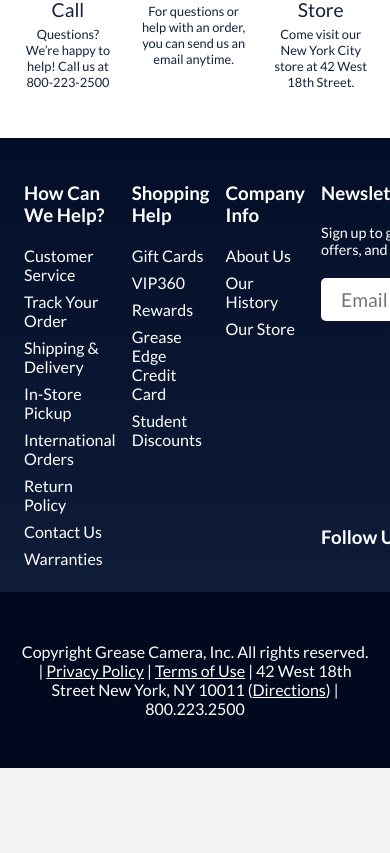
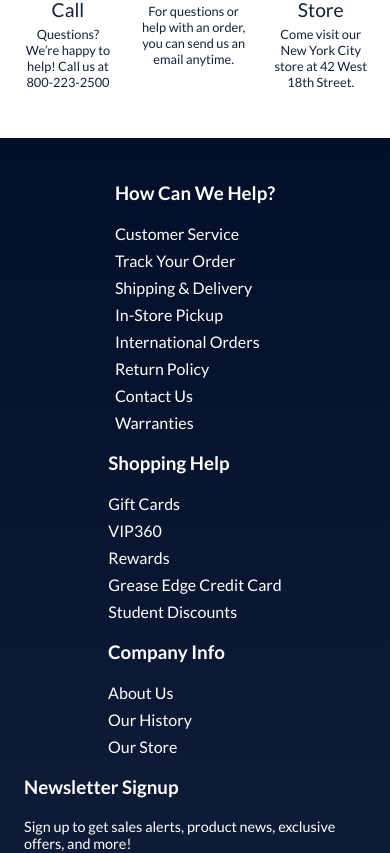
Before and after one commit to alRegus/grease, a React (Create React App) app: page /info/aboutUs in a window 390 px wide. Shown: the part 5251-6104 px from the top of the page. Before the commit the page ends 6019 px from the top, so only its background shows below. Built offline with nearby package versions, Linux system fonts and the light colour scheme; no server answers; the HTML template or start-up script is replaced by a standard one.

Commit message:
made Footer responsive

```diff
--- a/src/components/Footer.module.scss
+++ b/src/components/Footer.module.scss
@@ -18,6 +18,7 @@ footer {
     }
   }
   &-services {
+    margin: 0;
     h3 {
       margin: 20px 0;
     }
@@ -27,6 +28,7 @@ footer {
     }
   }
   &-shopping-help {
+    margin: 0;
     h3 {
       margin: 20px 0;
     }
@@ -36,6 +38,7 @@ footer {
     }
   }
   &-company-info {
+    margin: 0;
     h3 {
       margin: 20px 0;
     }
@@ -129,3 +132,32 @@ footer {
     cursor: pointer;
   }
 }
+
+@media (max-width: 745px) {
+  .help-feedback-container {
+    grid-template-columns: repeat(2, 1fr);
+    &-services {
+      padding-left: 50px;
+    }
+    &-company-info {
+      padding-left: 50px;
+    }
+  }
+}
+@media (max-width: 575px) {
+  .help-feedback-container {
+    grid-template-columns: repeat(1, 1fr);
+    &-services {
+      justify-self: center;
+      padding-left: 0px;
+    }
+    &-shopping-help {
+      justify-self: center;
+    }
+    &-company-info {
+      justify-self: center;
+      padding-right: 57px;
+      padding-left: 0px;
+    }
+  }
+}
```
